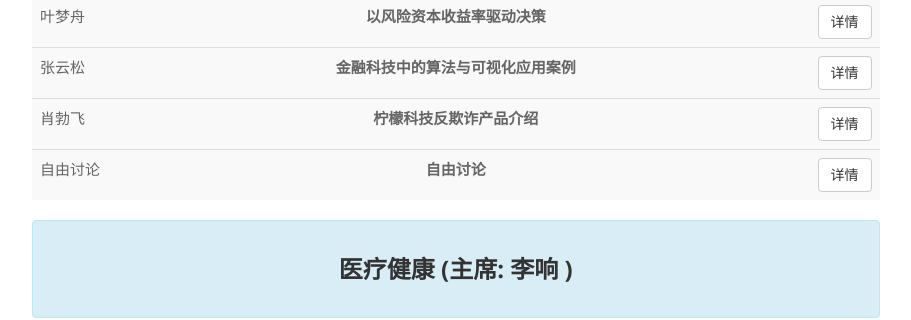
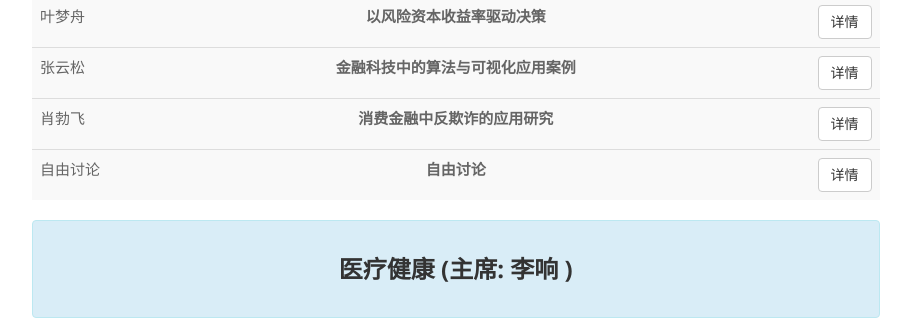
Before and after one commit to cosname/R-conference, a Jekyll site: the page built from bj2017/lectures.md, in a window 1280 px wide and 900 px high, scrolled down 9719 px. Shown: the part 152-472 px from the top of the window, without its empty margins (38-949 px from the left). Built offline with Jekyll 4.4.1, drawn with Linux system fonts in a browser that asks for light colours.

Commit message:
Update lectures.md

```diff
--- a/bj2017/lectures.md
+++ b/bj2017/lectures.md
@@ -2423,7 +2423,7 @@ location: bj
     <p>肖勃飞</p>
     </td>
     <td class="col-md-8">
-    <p class="text-center"><strong>柠檬科技反欺诈产品介绍</strong></p>
+    <p class="text-center"><strong>消费金融中反欺诈的应用研究</strong></p>
     </td>
     <td class="col-md-2">
     <button type="button" class="btn btn-default pull-right" data-toggle="collapse" href="#session-22-sub-4">详情</button>
```
